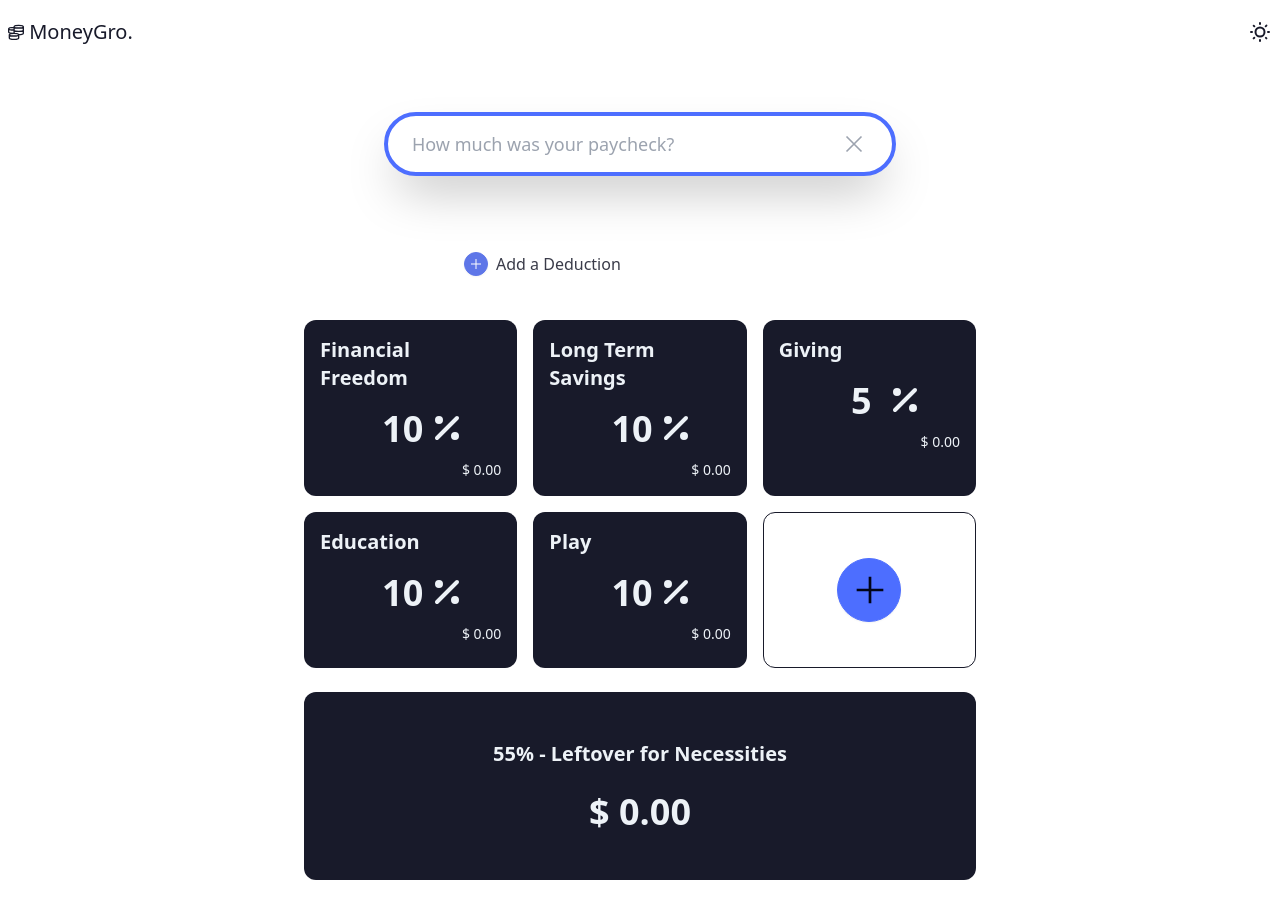
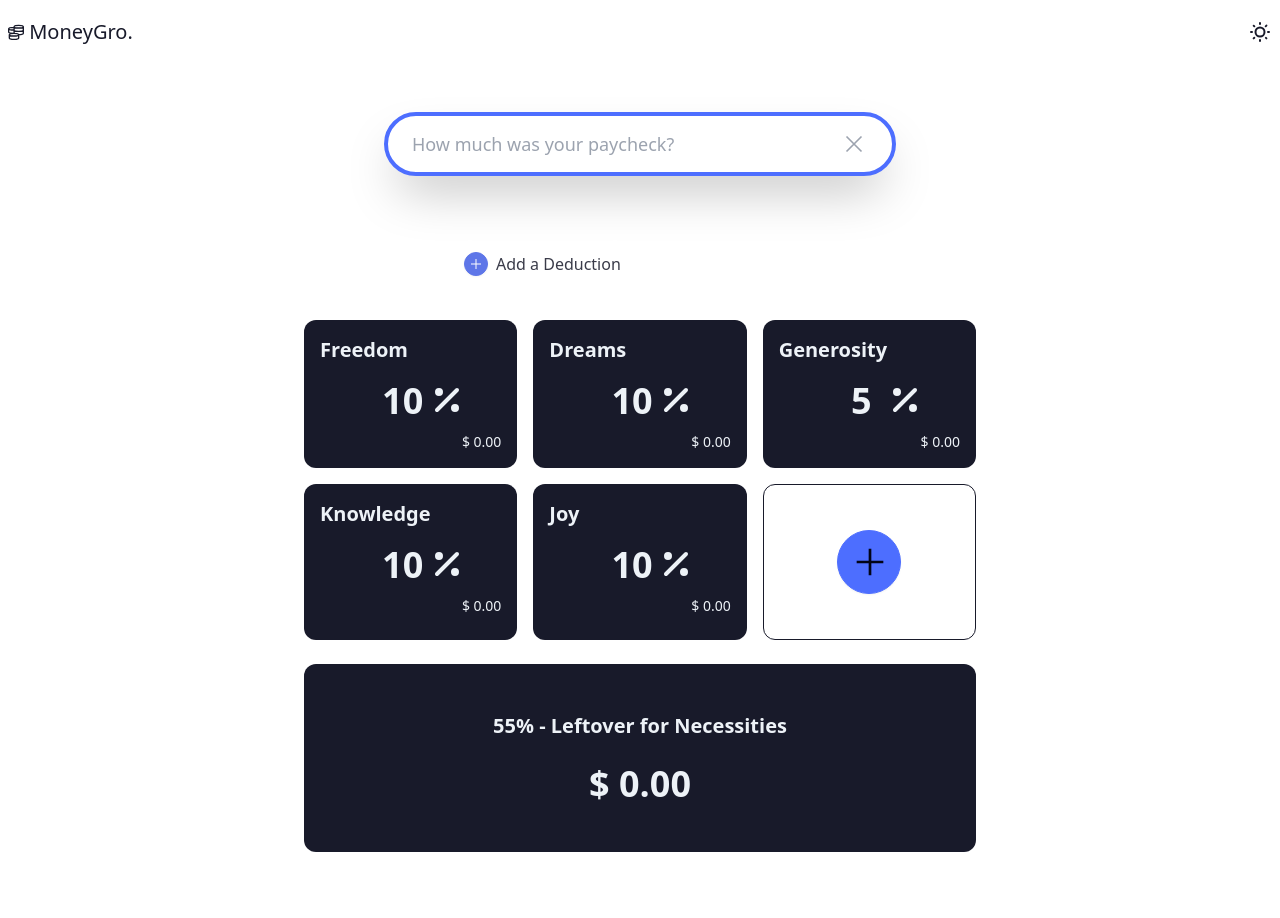
Before and after one commit to stevexero/MoneyGro, a React (Vite) app: page / in a window 1280 px wide. Shown: the top 918 px of the page. Built offline with nearby package versions, Linux system fonts and the light colour scheme.

Commit message:
Updated jars names

```diff
--- a/src/App.jsx
+++ b/src/App.jsx
@@ -9,11 +9,11 @@ import Navbar from './components/Navbar';
 function App() {
   const [inputs, setInputs] = useState({
     initialAmount: '',
-    longTermSavingsForSpending: 10,
-    financialFreedom: 10,
-    education: 10,
-    giving: 5,
-    play: 10,
+    dreams: 10,
+    freedom: 10,
+    knowledge: 10,
+    generosity: 5,
+    joy: 10,
   });
   const [necessities, setNecessities] = useState(100);
   const [deductions, setDeductions] = useState([]);
@@ -204,22 +204,22 @@ function App() {
   useEffect(() => {
     setNecessities(
       100 -
-        (inputs.play +
-          inputs.giving +
-          inputs.education +
-          inputs.financialFreedom +
-          inputs.longTermSavingsForSpending +
+        (inputs.joy +
+          inputs.generosity +
+          inputs.knowledge +
+          inputs.freedom +
+          inputs.dreams +
           customJars.reduce(
             (acc, jar) => acc + (parseFloat(jar.value) || 0),
             0
           ))
     );
   }, [
-    inputs.longTermSavingsForSpending,
-    inputs.financialFreedom,
-    inputs.education,
-    inputs.giving,
-    inputs.play,
+    inputs.dreams,
+    inputs.freedom,
+    inputs.knowledge,
+    inputs.generosity,
+    inputs.joy,
     customJars,
   ]);
 
@@ -231,40 +231,7 @@ function App() {
 
   return (
     <div className='container mx-auto px-4 md:px-0 overflow-x-hidden'>
-      {/* NAV */}
       <Navbar />
-      {/* <nav className='navbar rounded-full'>
-        <div className='flex-none'>
-          <GrMoney />
-        </div>
-        <div className='flex-1'>
-          <h1 className='text-xl'>&nbsp;MoneyGro.</h1>
-        </div>
-        <div className='flex-none'>
-          <label className='swap swap-rotate'>
-            <input
-              type='checkbox'
-              className='theme-controller'
-              value='synthwave'
-            />
-            <svg
-              className='swap-off h-6 w-6 fill-current'
-              xmlns='http://www.w3.org/2000/svg'
-              viewBox='0 0 24 24'
-            >
-              <path d='M5.64,17l-.71.71a1,1,0,0,0,0,1.41,1,1,0,0,0,1.41,0l.71-.71A1,1,0,0,0,5.64,17ZM5,12a1,1,0,0,0-1-1H3a1,1,0,0,0,0,2H4A1,1,0,0,0,5,12Zm7-7a1,1,0,0,0,1-1V3a1,1,0,0,0-2,0V4A1,1,0,0,0,12,5ZM5.64,7.05a1,1,0,0,0,.7.29,1,1,0,0,0,.71-.29,1,1,0,0,0,0-1.41l-.71-.71A1,1,0,0,0,4.93,6.34Zm12,.29a1,1,0,0,0,.7-.29l.71-.71a1,1,0,1,0-1.41-1.41L17,5.64a1,1,0,0,0,0,1.41A1,1,0,0,0,17.66,7.34ZM21,11H20a1,1,0,0,0,0,2h1a1,1,0,0,0,0-2Zm-9,8a1,1,0,0,0-1,1v1a1,1,0,0,0,2,0V20A1,1,0,0,0,12,19ZM18.36,17A1,1,0,0,0,17,18.36l.71.71a1,1,0,0,0,1.41,0,1,1,0,0,0,0-1.41ZM12,6.5A5.5,5.5,0,1,0,17.5,12,5.51,5.51,0,0,0,12,6.5Zm0,9A3.5,3.5,0,1,1,15.5,12,3.5,3.5,0,0,1,12,15.5Z' />
-            </svg>
-            <svg
-              className='swap-on h-6 w-6 fill-current'
-              xmlns='http://www.w3.org/2000/svg'
-              viewBox='0 0 24 24'
-            >
-              <path d='M21.64,13a1,1,0,0,0-1.05-.14,8.05,8.05,0,0,1-3.37.73A8.15,8.15,0,0,1,9.08,5.49a8.59,8.59,0,0,1,.25-2A1,1,0,0,0,8,2.36,10.14,10.14,0,1,0,22,14.05,1,1,0,0,0,21.64,13Zm-9.5,6.69A8.14,8.14,0,0,1,7.08,5.22v.27A10.15,10.15,0,0,0,17.22,15.63a9.79,9.79,0,0,0,2.1-.22A8.11,8.11,0,0,1,12.14,19.73Z' />
-            </svg>
-          </label>
-        </div>
-      </nav> */}
-
       <div className='container flex flex-col items-center mt-12'>
         <label className='relative block w-full max-w-lg'>
           <input
@@ -493,14 +460,14 @@ function App() {
           <div className='container w-full max-w-lg grid grid-cols-2 gap-4 mt-8 lg:max-w-2xl lg:grid-cols-3'>
             <div className='card card-compact bg-neutral text-neutral-content rounded-xl'>
               <div className='card-body'>
-                <h2 className='card-title'>Financial Freedom</h2>
+                <h2 className='card-title'>Freedom</h2>
                 <div className='w-full flex justify-center items-center'>
                   <input
                     type='number'
                     className='input bg-transparent font-bold text-4xl max-w-[4.5rem] text-center focus:outline-none active:outline-none focus:border-none active:border-none'
-                    name='financialFreedom'
-                    id='financialFreedom'
-                    value={inputs.financialFreedom}
+                    name='freedom'
+                    id='freedom'
+                    value={inputs.freedom}
                     onChange={handleChange}
                     min={0}
                     max={99}
@@ -512,7 +479,7 @@ function App() {
                     $&nbsp;
                     {(
                       (inputs.initialAmount - totalDeductions) *
-                      (inputs.financialFreedom * 0.01)
+                      (inputs.freedom * 0.01)
                     ).toFixed(2)}
                   </div>
                 </div>
@@ -521,14 +488,14 @@ function App() {
 
             <div className='card card-compact bg-neutral text-neutral-content rounded-xl'>
               <div className='card-body'>
-                <h2 className='card-title'>Long Term Savings</h2>
+                <h2 className='card-title'>Dreams</h2>
                 <div className='w-full flex justify-center items-center'>
                   <input
                     type='number'
                     className='input bg-transparent font-bold text-4xl max-w-[4.5rem] text-center focus:outline-none active:outline-none focus:border-none active:border-none'
-                    name='longTermSavingsForSpending'
-                    id='longTermSavingsForSpending'
-                    value={inputs.longTermSavingsForSpending}
+                    name='dreams'
+                    id='dreams'
+                    value={inputs.dreams}
                     onChange={handleChange}
                     min={0}
                     max={99}
@@ -540,7 +507,7 @@ function App() {
                     $&nbsp;
                     {(
                       (inputs.initialAmount - totalDeductions) *
-                      (inputs.longTermSavingsForSpending * 0.01)
+                      (inputs.dreams * 0.01)
                     ).toFixed(2)}
                   </div>
                 </div>
@@ -549,14 +516,14 @@ function App() {
 
             <div className='card card-compact bg-neutral text-neutral-content rounded-xl'>
               <div className='card-body'>
-                <h2 className='card-title'>Giving</h2>
+                <h2 className='card-title'>Generosity</h2>
                 <div className='w-full flex justify-center items-center'>
                   <input
                     type='number'
                     className='input bg-transparent font-bold text-4xl max-w-[4.5rem] text-center focus:outline-none active:outline-none focus:border-none active:border-none'
-                    name='giving'
-                    id='giving'
-                    value={inputs.giving}
+                    name='generosity'
+                    id='generosity'
+                    value={inputs.generosity}
                     onChange={handleChange}
                     min={0}
                     max={99}
@@ -568,7 +535,7 @@ function App() {
                     $&nbsp;
                     {(
                       (inputs.initialAmount - totalDeductions) *
-                      (inputs.giving * 0.01)
+                      (inputs.generosity * 0.01)
                     ).toFixed(2)}
                   </div>
                 </div>
@@ -577,14 +544,14 @@ function App() {
 
             <div className='card card-compact bg-neutral text-neutral-content rounded-xl'>
               <div className='card-body'>
-                <h2 className='card-title'>Education</h2>
+                <h2 className='card-title'>Knowledge</h2>
                 <div className='w-full flex justify-center items-center'>
                   <input
                     type='number'
                     className='input bg-transparent font-bold text-4xl max-w-[4.5rem] text-center focus:outline-none active:outline-none focus:border-none active:border-none'
-                    name='education'
-                    id='education'
-                    value={inputs.education}
+                    name='knowledge'
+                    id='knowledge'
+                    value={inputs.knowledge}
                     onChange={handleChange}
                     min={0}
                     max={99}
@@ -596,7 +563,7 @@ function App() {
                     $&nbsp;
                     {(
                       (inputs.initialAmount - totalDeductions) *
-                      (inputs.education * 0.01)
+                      (inputs.knowledge * 0.01)
                     ).toFixed(2)}
                   </div>
                 </div>
@@ -605,14 +572,14 @@ function App() {
 
             <div className='card card-compact bg-neutral text-neutral-content rounded-xl'>
               <div className='card-body'>
-                <h2 className='card-title'>Play</h2>
+                <h2 className='card-title'>Joy</h2>
                 <div className='w-full flex justify-center items-center'>
                   <input
                     type='number'
                     className='input bg-transparent font-bold text-4xl max-w-[4.5rem] text-center focus:outline-none active:outline-none focus:border-none active:border-none'
-                    name='play'
-                    id='play'
-                    value={inputs.play}
+                    name='joy'
+                    id='joy'
+                    value={inputs.joy}
                     onChange={handleChange}
                     min={0}
                     max={99}
@@ -624,7 +591,7 @@ function App() {
                     $&nbsp;
                     {(
                       (inputs.initialAmount - totalDeductions) *
-                      (inputs.play * 0.01)
+                      (inputs.joy * 0.01)
                     ).toFixed(2)}
                   </div>
                 </div>
@@ -698,19 +665,19 @@ function App() {
             <input
               className='input input-bordered input-secondary w-full max-w-16'
               type='number'
-              name='longTermSavingsForSpending'
-              id='longTermSavingsForSpending'
-              value={inputs.longTermSavingsForSpending}
+              name='dreams'
+              id='dreams'
+              value={inputs.dreams}
               onChange={handleChange}
               min={0}
               max={100}
             />
             <span>%&nbsp;-&nbsp;</span>
             <span>
-              Long Terms Savings for Spending: $
+              Dreams: $
               {(
                 (inputs.initialAmount - totalDeductions) *
-                (inputs.longTermSavingsForSpending * 0.01)
+                (inputs.dreams * 0.01)
               ).toFixed(2)}
             </span>
           </div>
@@ -718,17 +685,17 @@ function App() {
           <div className='inputs'>
             <input
               type='number'
-              name='financialFreedom'
-              id='financialFreedom'
-              value={inputs.financialFreedom}
+              name='freedom'
+              id='freedom'
+              value={inputs.freedom}
               onChange={handleChange}
             />
             <span>%&nbsp;-&nbsp;</span>
             <span>
-              Financial Freedom: $
+              Freedom: $
               {(
                 (inputs.initialAmount - totalDeductions) *
-                (inputs.financialFreedom * 0.01)
+                (inputs.freedom * 0.01)
               ).toFixed(2)}
             </span>
           </div>
@@ -736,17 +703,17 @@ function App() {
           <div className='inputs'>
             <input
               type='number'
-              name='education'
-              id='education'
-              value={inputs.education}
+              name='knowledge'
+              id='knowledge'
+              value={inputs.knowledge}
               onChange={handleChange}
             />
             <span>%&nbsp;-&nbsp;</span>
             <span>
-              Education: $
+              Knowledge: $
               {(
                 (inputs.initialAmount - totalDeductions) *
-                (inputs.education * 0.01)
+                (inputs.knowledge * 0.01)
               ).toFixed(2)}
             </span>
           </div>
@@ -754,17 +721,17 @@ function App() {
           <div className='inputs'>
             <input
               type='number'
-              name='giving'
-              id='giving'
-              value={inputs.giving}
+              name='generosity'
+              id='generosity'
+              value={inputs.generosity}
               onChange={handleChange}
             />
             <span>%&nbsp;-&nbsp;</span>
             <span>
-              Giving: $
+              Generosity: $
               {(
                 (inputs.initialAmount - totalDeductions) *
-                (inputs.giving * 0.01)
+                (inputs.generosity * 0.01)
               ).toFixed(2)}
             </span>
           </div>
@@ -772,17 +739,17 @@ function App() {
           <div className='inputs'>
             <input
               type='number'
-              name='play'
-              id='play'
-              value={inputs.play}
+              name='joy'
+              id='joy'
+              value={inputs.joy}
               onChange={handleChange}
             />
             <span>%&nbsp;-&nbsp;</span>
             <span>
-              Play: $
+              Joy: $
               {(
                 (inputs.initialAmount - totalDeductions) *
-                (inputs.play * 0.01)
+                (inputs.joy * 0.01)
               ).toFixed(2)}
             </span>
           </div> */}
```
